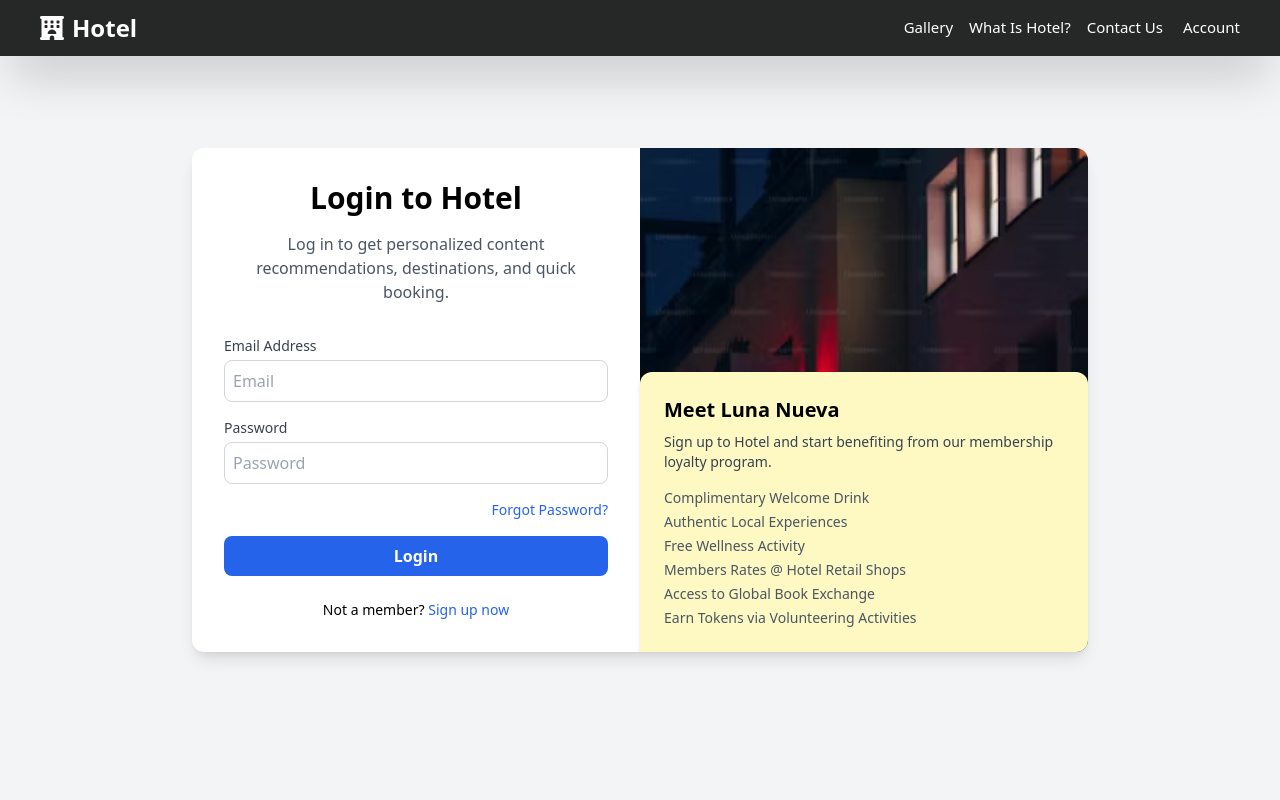
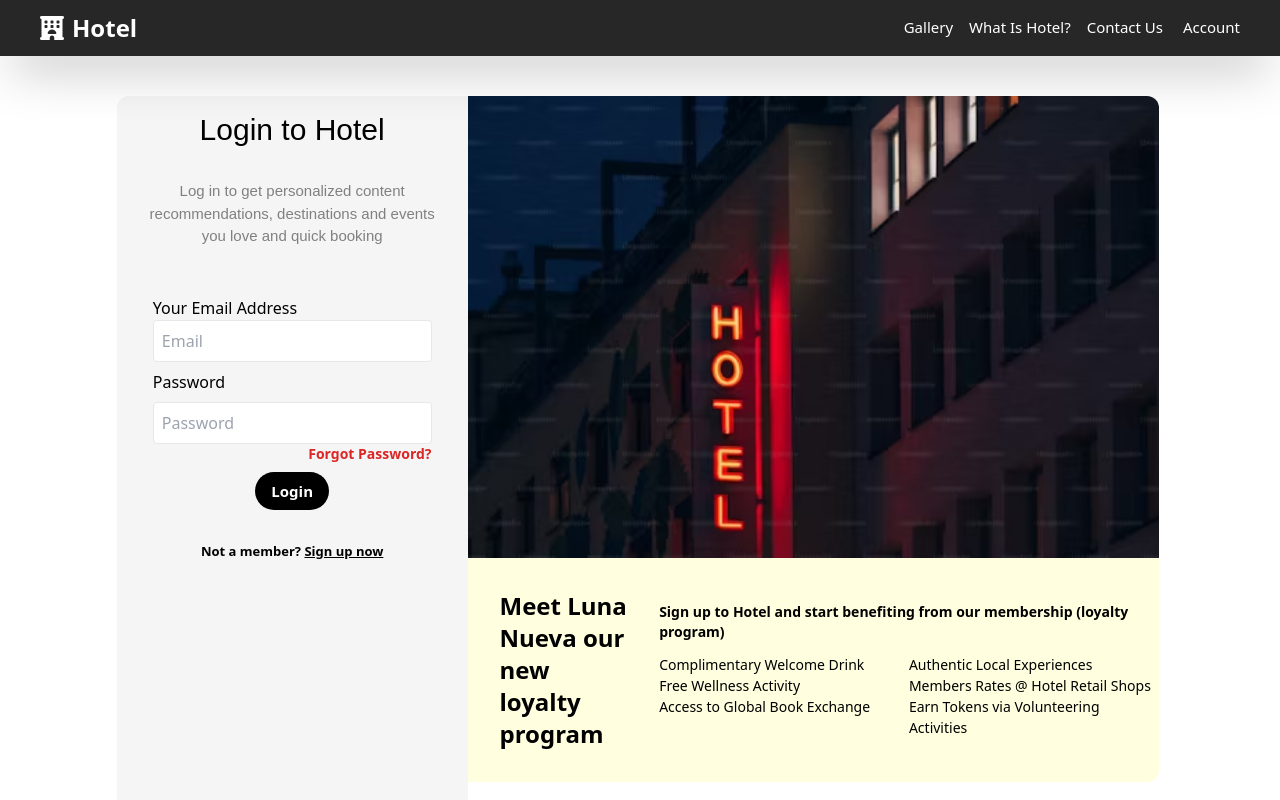
Before and after one commit to Ebi-Joe/Hotel-Frontend, a React (Vite) app: page /login in a window 1280 px wide. Shown: the top 800 px of the page. Built offline with nearby package versions, Linux system fonts and the light colour scheme; no server answers.

Commit message:
Hopefully foor Booking

```diff
--- a/package.json
+++ b/package.json
@@ -18,7 +18,6 @@
     "js-cookie": "^3.0.5",
     "json": "^11.0.0",
     "json-server": "^1.0.0-beta.2",
-    "jwt-decode": "^4.0.0",
     "react": "^18.3.1",
     "react-dom": "^18.3.1",
     "react-icons": "^5.3.0",
--- a/src/App.jsx
+++ b/src/App.jsx
@@ -40,7 +40,6 @@
 import Verification from './components/pages/Verification';
 import ThankYou from './components/pages/ThankYou';
 import Delete from './components/pages/Delete';
-import ProtectedRoute from './components/ProtectedRoute';
 
 function App() {
   const [loader, setLoader] = useState(true);
@@ -159,81 +158,81 @@
             </>}/>
 
             <Route path='/admin' element={
-                <ProtectedRoute role='admin'>
+                <>
                   <Dashboard />
-                </ProtectedRoute>
+                </>
             }/>
 
             <Route path='/guestorders' element={
-                <ProtectedRoute role='admin'>
+                <>
                   <GuestOrders/>
-                </ProtectedRoute>
+                </>
             }/>
 
             <Route path='/guestList' element={
-                <ProtectedRoute role='admin'>
+                <>
                   <GuestList/>
-                </ProtectedRoute>
+                </>
             }/>
 
             <Route path='/roomTypes' element={
-              <ProtectedRoute role='admin'>
+              <>
                 <RoomType/>
-              </ProtectedRoute>
+              </>
             }/>
 
             <Route path='/room' element={
-              <ProtectedRoute role='admin'>
+              <>
                 <Room/>
-              </ProtectedRoute>
+              </>
             }/>
 
             <Route path='/contacts' element={
-              <ProtectedRoute role='admin'>
+              <>
                 <Contacts/>
-              </ProtectedRoute>
+              </>
             } />
 
             <Route path='/concierge' element={
-              <ProtectedRoute role='admin'>
+              <>
                 <Concierge/>
-              </ProtectedRoute>
+              </>
             }/>
 
             <Route path='/review' element={
-              <ProtectedRoute role='admin'>
+              <>
                 <Reviews/>
-              </ProtectedRoute>
+              </>
             }/>
 
             <Route path='/newConcierge' element={
-              <ProtectedRoute role='admin'>
+              <>
                 <NewConcierge/>
-              </ProtectedRoute>
+              </>
             }/>
 
             <Route path='/newGuestOrders' element={
-              <ProtectedRoute role='admin'>
+              <>
                 <NewGuestOrder/>
-              </ProtectedRoute>
+              </>
             }/>
 
             <Route path='/newGuest' element={
-              <ProtectedRoute role='admin'>
+              <>
                 <NewGuest/>
-              </ProtectedRoute>
+              </>
             }/>
 
             <Route path='/newReview' element={
-              <ProtectedRoute role='admin'>
+              <>
                 <NewReview/>
-              </ProtectedRoute>
+              </>
             }/>
 
             <Route path='/newRoom' element={
-              <ProtectedRoute role='admin'>
+              <>
                 <NewRoom/>
-              </ProtectedRoute>
+              </>
             }/>
 
             <Route path='/unauthorized' element={<>
--- a/src/components/ProtectedRoute.jsx
+++ /dev/null
@@ -1,25 +0,0 @@
-import { Navigate } from 'react-router-dom';
-import { jwtDecode } from 'jwt-decode';
-
-const ProtectedRoute = ({ children, role }) => {
-  const token = localStorage.getItem('auth-token');
-
-  if (!token) {
-    return <Navigate to="/unauthorized" replace />;
-  }
-
-  try {
-    const decodedToken = jwtDecode(token);
-    const userRole = decodedToken.role; // Adjust this based on your token structure
-
-    if (role && userRole !== role) {
-      return <Navigate to="/unauthorized" replace />;
-    }
-
-    return children;
-  } catch (error) {
-    return <Navigate to="/unauthorized" replace />;
-  }
-};
-
-export default ProtectedRoute;
--- a/src/components/pages/Login.jsx
+++ b/src/components/pages/Login.jsx
@@ -1,154 +1,128 @@
-import React, { useState, useContext } from 'react';
-import { Link, useLocation, useNavigate } from 'react-router-dom';
-import AuthContext from '../../context/AuthContext';
+import React, { useState, useContext } from 'react'
+import { Link, useLocation, useNavigate } from 'react-router-dom'
+import AuthContext from '../../context/AuthContext'
 
 function Login() {
-  const [email, setEmail] = useState('');
-  const [password, setPassword] = useState('');
-  const [state, dispatch] = useContext(AuthContext);
-  const navigate = useNavigate();
-  const [loading, setLoading] = useState(false);
-  const [error, setError] = useState('');
-  const [good, setGood] = useState('');
+  const [email, setEmail] = useState('')
+  const [password, setPassword] = useState('')
+  const [state, dispatch] = useContext(AuthContext)
+  const navigate  = useNavigate()
+  const [ loading, setLoading ] = useState(false)
+  const [error, setError] = useState('')
+  const [good, setGood] = useState('')
   const location = useLocation();
   const params = new URLSearchParams(location.search);
-  const redirectPath = params.get('redirect') || '/';
+  const redirectPath = params.get('redirect') || '/'
 
   const SubmitHandler = async (e) => {
-    e.preventDefault();
-    setError('');
-    setGood('');
-    setLoading(true);
+    e.preventDefault()
+    setError('')
+    setGood('')
+    setLoading(true)
 
     try {
-      const res = await fetch('https://hotel-backend-itqc.onrender.com/api/login', {
-        method: 'POST',
-        headers: {
-          'Content-Type': 'application/json',
+      const res = await fetch('https://hotel-backend-itqc.onrender.com/api/login',{
+        method:'POST',
+        headers:{
+          'Content-Type':'application/json'
         },
-        body: JSON.stringify({ email, password }),
-      });
-      const data = await res.json();
+        body:JSON.stringify({email,password})
+      })
+      const data = await res.json()
 
       if (res.ok) {
-        setGood('User Logged In Successfully');
-        localStorage.setItem('auth-token', data.token);
-        dispatch({ type: 'LOGIN', payload: data });
+        setGood("User Logged In Successfully")
+        localStorage.setItem('auth-token',data.token)
+        dispatch({type:'LOGIN',payload:data})
         setTimeout(() => {
           if (redirectPath && redirectPath !== '/login') {
             navigate(redirectPath);
             window.location.reload()
-          } else if (data.user.role === 'Admin') {
-            navigate('/Admin');
+          } else if (data.user.role === 'Guest') {
+              navigate('/');
               window.location.reload()
           } else {
-            navigate('/');
+              navigate('/admin');
               window.location.reload()
           }
-        }, 1000);
-        setEmail('');
-        setPassword('');
+        }, 2000);
+        setEmail("")
+        setPassword('')
       } else {
         if (data.message) {
-          if (
-            data.message ===
-            'User  account is not verified. A verification email has been sent.'
-          ) {
-            setGood('A verification email has been sent. Please check your inbox.');
+          if (data.message === "User  account is not verified. A verification email has been sent.") {
+              setGood("A verification email has been sent. Please check your inbox.");
           } else {
               setError(data.message);
           }
       } else {
-          setError('An error occurred. Please try again.');
+          // Handle other responses
+          setError("An error occurred. Please try again.");
       }
       }
     } catch (error) {
-      console.log(error);
-      setError('An unexpected error occurred.');
+      console.log(error)
     } finally {
-      setLoading(false);
+      setLoading(false)
     }
-  };
-
+  }
   return (
-    <div className="min-h-screen flex items-center justify-center bg-gray-100">
-      {error && (
-        <div className="fixed top-4 bg-red-500 text-white text-center font-bold text-lg px-4 py-2 rounded-lg shadow-md">
-          {error}
+    <>
+        <div className="flex items-center justify-center">
+            {error && <div className="error-message fixed text-white bg-red-500 text-center font-bold text-xl m-4 p-2 mt-[10em] rounded-lg">{error}</div>}
         </div>
-      )}
-      {good && (
-        <div className="fixed top-4 bg-green-500 text-white text-center font-bold text-lg px-4 py-2 rounded-lg shadow-md">
-          {good}
+        <div className="flex items-center justify-center">
+            {good && <div className="good-message fixed text-white bg-green-500 text-center font-bold text-xl m-4 p-2 mt-[10em] rounded-lg">{good}</div>}
         </div>
-      )}
-      <div className="flex bg-white shadow-lg rounded-xl overflow-hidden max-w-4xl w-full">
-        <div className="w-full md:w-1/2 p-8">
-          <h1 className="text-3xl font-bold text-center mb-4">Login to Hotel</h1>
-          <p className="text-center text-gray-600 mb-8">
-            Log in to get personalized content recommendations, destinations, and quick booking.
-          </p>
-
-          <form onSubmit={SubmitHandler} className="space-y-4">
-            <div>
-              <label className="block text-sm font-medium text-gray-700">Email Address</label>
-              <input
-                type="email"
-                className="mt-1 block w-full border border-gray-300 rounded-lg p-2 focus:ring-blue-500 focus:border-blue-500"
-                placeholder="Email"
-                value={email}
-                onChange={(e) => setEmail(e.target.value)}
-                required
-              />
+      <div className="login flex py-24">
+        <div className="sign bg-[whitesmoke] mx-8 md:mx-0 md:ml-[4em] lg:ml-[7.3em] md:w-[27.4vw] md:h-[96vh] rounded-l-xl">
+            <div className="one py-4">
+              <h1 className='text-center text-3xl font-[SuisseBPIntl,sans-serif]'>Login to Hotel</h1>
+              <h2 className='text-center text-[15px] px-8 py-8 text-[grey] font-[SuisseBPIntl,sans-serif]'>Log in to get personalized content recommendations, destinations and events you love and quick booking</h2>
             </div>
 
-            <div>
-              <label className="block text-sm font-medium text-gray-700">Password</label>
-              <input
-                type="password"
-                className="mt-1 block w-full border border-gray-300 rounded-lg p-2 focus:ring-blue-500 focus:border-blue-500"
-                placeholder="Password"
-                value={password}
-                onChange={(e) => setPassword(e.target.value)}
-                required
-              />
+            <div className="two">
+              <form onSubmit={SubmitHandler} action="">
+
+                <div className="form1 mx-8 px-1">
+                  <label htmlFor="">Your Email Address</label>
+                  <input className='border block p-2 rounded w-full' onChange={(e)=>{setEmail(e.target.value)}} type="text" placeholder='Email' required/>
                 </div>
 
-            <div className="text-right text-sm">
-              <Link to="/forgotPassword" className="text-blue-600 hover:underline">
-                Forgot Password?
+                <div className="form2 mx-8 pt-2 px-1">
+                  <label htmlFor="">Password</label>
+                  <input className='border block p-2 mt-2 rounded w-full' onChange={(e)=>{setPassword(e.target.value)}} type="password" name="" id="" placeholder='Password'/>
+                </div>
+
+                <div className="mx-8 text-sm font-semibold px-1 text-end">
+                  <Link to="/forgotPassword">
+                    <label htmlFor="" className='cursor-pointer text-red-600 hover:underline'>Forgot Password?</label>
                   </Link>
                 </div>
 
-            <button
-              type="submit"
-              disabled={loading}
-              className="w-full bg-blue-600 text-white py-2 rounded-lg font-semibold hover:bg-blue-700 transition duration-300"
-            >
-              {loading ? 'Logging In...' : 'Login'}
-            </button>
+                <div className="btn text-center py-2">
+                  <button disabled={loading} className='bg-[black] text-white font-bold text-[15px] px-4 p-2 rounded-full'>{loading ? "Logging In...." : "Login"}</button>
+                </div>
+
               </form>
 
-          <div className="text-center mt-6 text-sm">
-            Not a member?{' '}
-            <Link to="/signup" className="text-blue-600 hover:underline">
-              Sign up now
-            </Link>
+              <div className="log py-6">
+                <h1 className='text-center text-[13px] font-semibold'>Not a member? <Link to='/signup' className='underline'>Sign up now</Link></h1>
+              </div>
             </div>
           </div>
 
-        <div className="hidden md:block md:w-1/2 relative">
-          <img
-            src="/img/Hotel16.avif"
-            alt="Hotel"
-            className="w-full h-full object-cover"
-          />
-          <div className="absolute bottom-0 left-0 right-0 bg-yellow-100 p-6 rounded-t-xl shadow-md">
-            <h3 className="text-xl font-bold mb-2">Meet Luna Nueva</h3>
-            <p className="text-sm text-gray-700 mb-4">
-              Sign up to Hotel and start benefiting from our membership loyalty program.
-            </p>
-            <ul className="text-sm text-gray-600 space-y-1">
+      <div className="nxt w-[54vw] h-[65vh] hidden md:block">
+          <div className="img">
+            <img src="/img/Hotel16.avif" alt="" className='w-[54vw] h-fit rounded-tr-xl'/>
+          </div>
+          <div className="txt bg-[lightyellow] h-fit rounded-br-xl flex">
+
+            <h3 className='font-bold text-2xl px-8 py-8'>Meet Luna <br /> Nueva <span className='font-semibold text-2xl'> our <br />new loyalty <br /> program</span></h3>
+            <div className="txt py-8 ">
+              <h3 className='py-3 text-sm font-semibold'>Sign up to Hotel and start benefiting from our membership (loyalty program)</h3>
+              <div className="list">
+                <ul className='grid grid-cols-2 text-[14px]'>
                   <li>Complimentary Welcome Drink</li>
                   <li>Authentic Local Experiences</li>
                   <li>Free Wellness Activity</li>
@@ -158,9 +132,13 @@
                 </ul>
               </div>
             </div>
+
           </div>
         </div>
-  );
+
+      </div>
+    </>
+  )
 }
 
-export default Login;
+export default Login
```
Also changed, not shown: 1 other file (tests, documents, lock files or other folders). Lines whose indentation alone changed are shown as unchanged.
